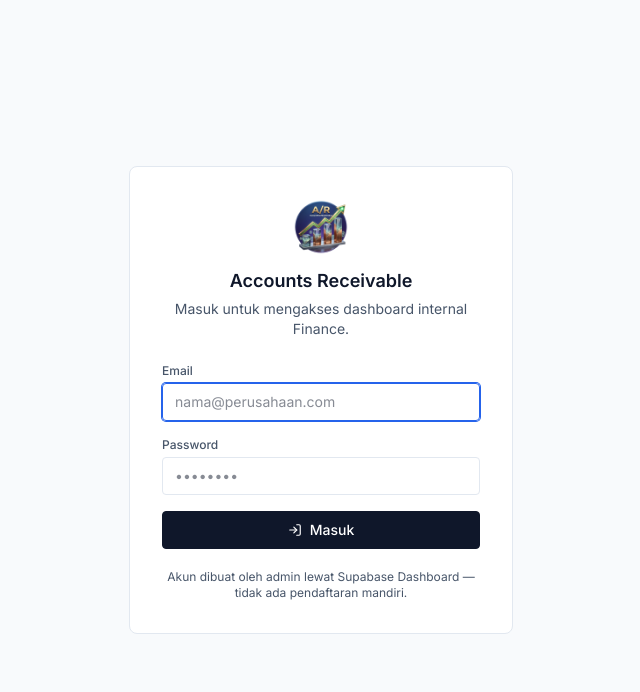
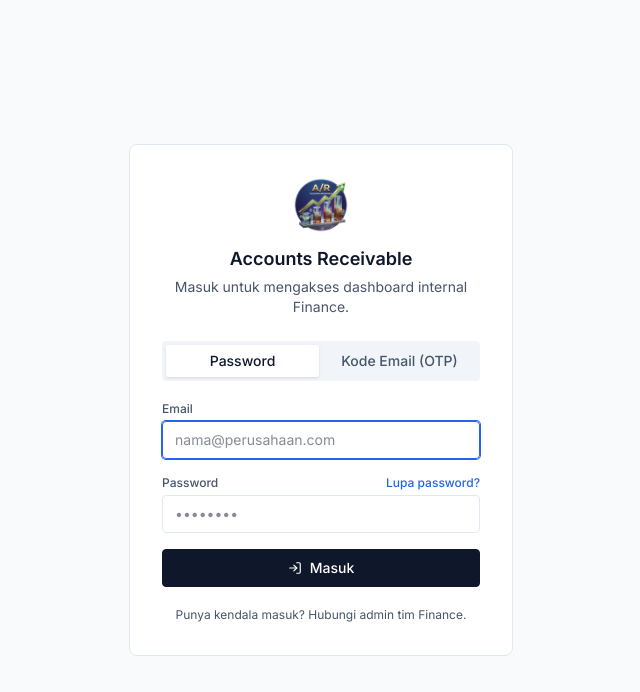
Before and after one commit to Flynn72/AR-Finance, a React (Vite) app: page /login in a window 1280 px wide. Shown: the top 692 px of the page, without its empty margins (319-959 px from the left). Built offline with nearby package versions, Linux system fonts and the light colour scheme; no server answers.

Commit message:
Refactor Login component for OTP and password modes

```diff
--- a/src/pages/Login.tsx
+++ b/src/pages/Login.tsx
@@ -1,29 +1,74 @@
 import { useState, type FormEvent } from "react";
-import { useNavigate } from "react-router-dom";
-import { LogIn } from "lucide-react";
+import { Link, useNavigate } from "react-router-dom";
+import { LogIn, Mail, KeyRound } from "lucide-react";
+import clsx from "clsx";
 import Button from "../components/ui/Button";
 import { useAuthStore } from "../store/useAuthStore";
 
+type Mode = "password" | "otp";
+type OtpStep = "request" | "verify";
+
 export default function Login() {
   const navigate = useNavigate();
-  const signIn = useAuthStore((s) => s.signIn);
+  const { signIn, sendOtp, verifyOtp } = useAuthStore();
 
+  const [mode, setMode] = useState<Mode>("password");
+
+  // Password mode
   const [email, setEmail] = useState("");
   const [password, setPassword] = useState("");
+
+  // OTP mode
+  const [otpStep, setOtpStep] = useState<OtpStep>("request");
+  const [otpEmail, setOtpEmail] = useState("");
+  const [otpCode, setOtpCode] = useState("");
+
   const [error, setError] = useState<string | null>(null);
   const [submitting, setSubmitting] = useState(false);
 
-  const handleSubmit = async (e: FormEvent) => {
+  const handlePasswordSubmit = async (e: FormEvent) => {
     e.preventDefault();
     setSubmitting(true);
     setError(null);
     const { error } = await signIn(email, password);
     setSubmitting(false);
     if (error) {
-      setError("Email atau password salah. Hubungi admin jika Anda belum memiliki akun.");
+      setError("Email atau password salah.");
       return;
     }
     navigate("/dashboard", { replace: true });
+  };
+
+  const handleSendOtp = async (e: FormEvent) => {
+    e.preventDefault();
+    setSubmitting(true);
+    setError(null);
+    const { error } = await sendOtp(otpEmail);
+    setSubmitting(false);
+    if (error) {
+      setError(error);
+      return;
+    }
+    setOtpStep("verify");
+  };
+
+  const handleVerifyOtp = async (e: FormEvent) => {
+    e.preventDefault();
+    setSubmitting(true);
+    setError(null);
+    const { error } = await verifyOtp(otpEmail, otpCode);
+    setSubmitting(false);
+    if (error) {
+      setError("Kode salah atau sudah kedaluwarsa. Coba kirim ulang.");
+      return;
+    }
+    navigate("/dashboard", { replace: true });
+  };
+
+  const switchMode = (next: Mode) => {
+    setMode(next);
+    setError(null);
+    setOtpStep("request");
   };
 
   return (
@@ -35,7 +80,29 @@ export default function Login() {
           <p className="mt-1 text-sm text-brand-700">Masuk untuk mengakses dashboard internal Finance.</p>
         </div>
 
-        <form onSubmit={handleSubmit} className="mt-6 space-y-4">
+        <div className="mt-6 flex gap-1 rounded-[var(--radius-control)] bg-neutral-bg p-1">
+          <button
+            onClick={() => switchMode("password")}
+            className={clsx(
+              "flex-1 rounded-[calc(var(--radius-control)-2px)] py-1.5 text-sm font-medium transition-colors",
+              mode === "password" ? "bg-white text-brand-950 shadow-sm" : "text-brand-700"
+            )}
+          >
+            Password
+          </button>
+          <button
+            onClick={() => switchMode("otp")}
+            className={clsx(
+              "flex-1 rounded-[calc(var(--radius-control)-2px)] py-1.5 text-sm font-medium transition-colors",
+              mode === "otp" ? "bg-white text-brand-950 shadow-sm" : "text-brand-700"
+            )}
+          >
+            Kode Email (OTP)
+          </button>
+        </div>
+
+        {mode === "password" ? (
+          <form onSubmit={handlePasswordSubmit} className="mt-5 space-y-4">
             <div>
               <label className="mb-1 block text-xs font-medium text-brand-700">Email</label>
               <input
@@ -49,7 +116,12 @@ export default function Login() {
               />
             </div>
             <div>
-            <label className="mb-1 block text-xs font-medium text-brand-700">Password</label>
+              <div className="mb-1 flex items-center justify-between">
+                <label className="text-xs font-medium text-brand-700">Password</label>
+                <Link to="/forgot-password" className="text-xs font-medium text-action hover:underline">
+                  Lupa password?
+                </Link>
+              </div>
               <input
                 type="password"
                 required
@@ -70,9 +142,81 @@ export default function Login() {
               {submitting ? "Memproses..." : "Masuk"}
             </Button>
           </form>
+        ) : (
+          <div className="mt-5">
+            {otpStep === "request" ? (
+              <form onSubmit={handleSendOtp} className="space-y-4">
+                <p className="text-xs text-brand-700">
+                  Belum punya akun? Masukkan email, kami kirim kode 6 digit — akun baru otomatis
+                  dibuat setelah kode diverifikasi.
+                </p>
+                <div>
+                  <label className="mb-1 block text-xs font-medium text-brand-700">Email</label>
+                  <input
+                    type="email"
+                    required
+                    autoFocus
+                    value={otpEmail}
+                    onChange={(e) => setOtpEmail(e.target.value)}
+                    placeholder="nama@email.com"
+                    className="w-full rounded-[var(--radius-control)] border border-border-subtle px-3 py-2 text-sm focus:border-action focus:outline-none focus:ring-1 focus:ring-action"
+                  />
+                </div>
+
+                {error && (
+                  <p className="rounded-[var(--radius-control)] bg-critical-bg px-3 py-2 text-xs text-critical-text">
+                    {error}
+                  </p>
+                )}
+
+                <Button type="submit" variant="primary" className="w-full" disabled={submitting} icon={<Mail size={14} />}>
+                  {submitting ? "Mengirim..." : "Kirim Kode OTP"}
+                </Button>
+              </form>
+            ) : (
+              <form onSubmit={handleVerifyOtp} className="space-y-4">
+                <p className="text-xs text-brand-700">
+                  Kode 6 digit sudah dikirim ke <strong>{otpEmail}</strong>. Cek folder spam kalau
+                  belum muncul.
+                </p>
+                <div>
+                  <label className="mb-1 block text-xs font-medium text-brand-700">Kode OTP</label>
+                  <input
+                    type="text"
+                    inputMode="numeric"
+                    required
+                    autoFocus
+                    maxLength={6}
+                    value={otpCode}
+                    onChange={(e) => setOtpCode(e.target.value.replace(/\D/g, ""))}
+                    placeholder="123456"
+                    className="w-full rounded-[var(--radius-control)] border border-border-subtle px-3 py-2 text-center text-lg tracking-[0.5em] font-data focus:border-action focus:outline-none focus:ring-1 focus:ring-action"
+                  />
+                </div>
+
+                {error && (
+                  <p className="rounded-[var(--radius-control)] bg-critical-bg px-3 py-2 text-xs text-critical-text">
+                    {error}
+                  </p>
+                )}
+
+                <Button type="submit" variant="primary" className="w-full" disabled={submitting} icon={<KeyRound size={14} />}>
+                  {submitting ? "Memverifikasi..." : "Verifikasi & Masuk"}
+                </Button>
+                <button
+                  type="button"
+                  onClick={() => setOtpStep("request")}
+                  className="w-full text-center text-xs font-medium text-action hover:underline"
+                >
+                  Ganti email / kirim ulang kode
+                </button>
+              </form>
+            )}
+          </div>
+        )}
 
         <p className="mt-5 text-center text-xs text-brand-700">
-          Akun dibuat oleh admin lewat Supabase Dashboard — tidak ada pendaftaran mandiri.
+          Punya kendala masuk? Hubungi admin tim Finance.
         </p>
       </div>
     </div>
```
Lines whose indentation alone changed are shown as unchanged.
